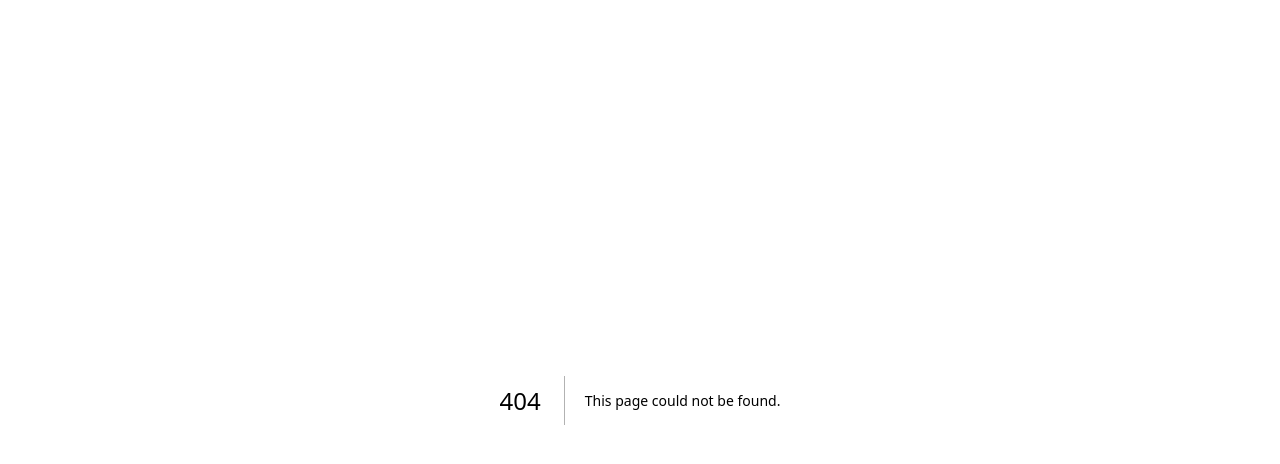
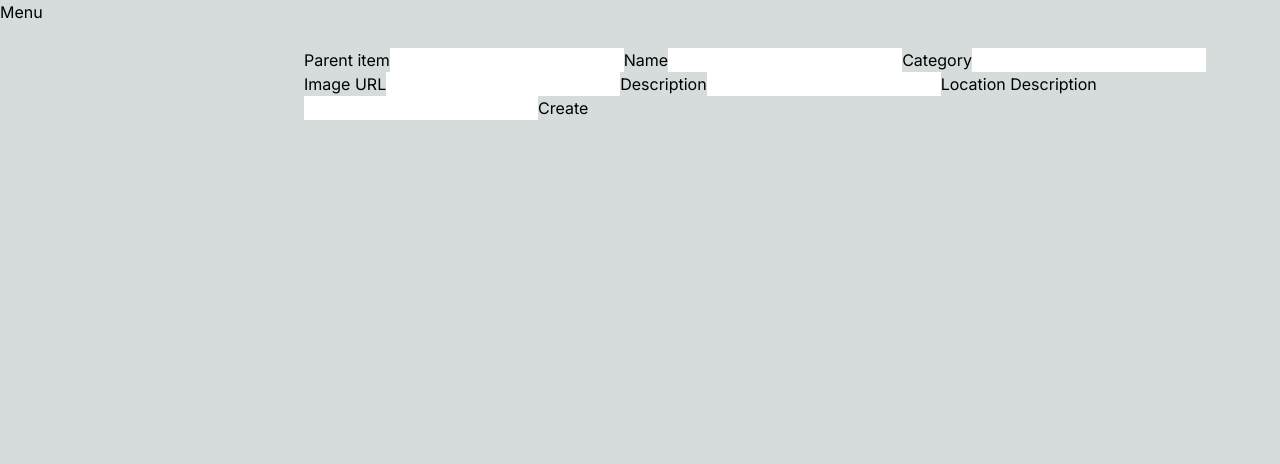
Before and after one commit to stopnoanime/stuff-manager, a Next.js app: page /dashboard/item/create in a window 1280 px wide. Before the commit this address had no page. Shown: the top 464 px of the page. Built offline with nearby package versions, Linux system fonts and the light colour scheme.

Commit message:
Added ability to create items

```diff
--- /dev/null
+++ b/app/_lib/data-actions.ts
@@ -0,0 +1,28 @@
+'use server';
+
+import { sql } from '@vercel/postgres';
+import { revalidatePath } from 'next/cache';
+import { z } from 'zod';
+
+export async function createItem(formData: FormData) {
+  const formSchema = z.object({
+    parent_item_id: z.string(),
+    name: z.string(),
+    category: z.string(),
+    image_url: z.string(),
+    description: z.string(),
+    location_description: z.string(),
+  });
+
+  const d = formSchema.parse(Object.fromEntries(formData.entries()))
+
+  if(d.parent_item_id === "")
+    d.parent_item_id = null as any;
+
+  await sql`
+    INSERT INTO items (parent_item_id, name, category, image_url, description, location_description)
+    VALUES (${d.parent_item_id}, ${d.name}, ${d.category}, ${d.image_url}, ${d.description}, ${d.location_description})
+  `;
+
+  revalidatePath('/dashboard/item');
+}
--- a/app/_lib/data-seed.ts
+++ b/app/_lib/data-seed.ts
@@ -2,11 +2,16 @@ import { sql } from '@vercel/postgres';
 
 export async function seedItems() {
   await sql`
-      CREATE TABLE IF NOT EXISTS customers (
-        id UUID DEFAULT uuid_generate_v4() PRIMARY KEY,
-        name VARCHAR(255) NOT NULL,
-        email VARCHAR(255) NOT NULL,
-        image_url VARCHAR(255) NOT NULL
+      CREATE TABLE IF NOT EXISTS items (
+        id UUID DEFAULT gen_random_uuid() PRIMARY KEY,
+        parent_item_id UUID,
+
+        name TEXT NOT NULL CHECK (name <> ''),
+        category TEXT NOT NULL,
+
+        image_url TEXT NOT NULL,
+        description TEXT NOT NULL,
+        location_description TEXT NOT NULL
       );
     `;
 }
--- /dev/null
+++ b/app/dashboard/item/create/page.tsx
@@ -0,0 +1,68 @@
+import { createItem } from '@/app/_lib/data-actions';
+import { Metadata } from 'next';
+
+export const metadata: Metadata = {
+  title: 'Create Item',
+};
+
+export default async function Page() {
+  return (
+    <div>
+      <form action={createItem}>
+
+        <label>
+          Parent item
+          <input
+            type='text'
+            name='parent_item_id'
+          ></input>
+        </label>
+
+        <label>
+          Name
+          <input
+            type='text'
+            name='name'
+            required
+          ></input>
+        </label>
+
+        <label>
+          Category
+          <input
+            type='text'
+            name='category'
+          ></input>
+        </label>
+
+        <label>
+          Image URL
+          <input
+            type='text'
+            name='image_url'
+          ></input>
+        </label>
+
+        <label>
+          Description
+          <input
+            type='text'
+            name='description'
+          ></input>
+        </label>
+
+        <label>
+          Location Description
+          <input
+            type='text'
+            name='location_description'
+          ></input>
+        </label>
+
+        <button>
+          Create
+        </button>
+      </form>
+    </div>
+  );
+}
--- a/app/dashboard/layout.tsx
+++ b/app/dashboard/layout.tsx
@@ -4,7 +4,7 @@ export default function Layout({ children }: { children: React.ReactNode }) {
       <div className="w-full flex-none md:w-64">
         Menu
       </div>
-      <div className="grow p-6 md:overflow-y-auto md:p-12">{children}</div>
+      <main className="grow p-6 md:overflow-y-auto md:p-12">{children}</main>
     </div>
   );
 }
--- a/app/dashboard/page.tsx
+++ b/app/dashboard/page.tsx
@@ -1,3 +1,9 @@
+import { Metadata } from "next";
+
+export const metadata: Metadata = {
+  title: 'Dashboard',
+};
+
 export default function Page() {
   return (
     <main>
--- a/app/layout.tsx
+++ b/app/layout.tsx
@@ -5,7 +5,10 @@ import "./globals.css";
 const inter = Inter({ subsets: ["latin"] });
 
 export const metadata: Metadata = {
-  title: "Stuff",
+  title: {
+    template: 'Stuff - %s',
+    default: 'Stuff',
+  },
   description: "A manager for your stuff.",
 };
 
--- a/app/seed/route.ts
+++ b/app/seed/route.ts
@@ -7,7 +7,7 @@ export async function GET() {
     await seedItems();
     await sql`COMMIT`;
 
-    return Response.json({ message: `Database seeded successfully. Now delete 'app/seed/route.ts' .` });
+    return Response.json({ message: `Database seeded successfully. You can delete 'app/seed/route.ts' now.` });
   } catch (error) {
     await sql`ROLLBACK`;
     return Response.json({ error }, { status: 500 });
--- a/package.json
+++ b/package.json
@@ -12,7 +12,8 @@
     "@vercel/postgres": "^0.9.0",
     "next": "14.2.5",
     "react": "^18",
-    "react-dom": "^18"
+    "react-dom": "^18",
+    "zod": "^3.23.8"
   },
   "devDependencies": {
     "@types/node": "^20",
```
Also changed, not shown: app/_lib/data-definitions.ts (+11 -0 lines), app/_lib/data-fetch.ts (deleted), app/_lib/data-fetches.ts (added), 1 other file (tests, documents, lock files or other folders).
